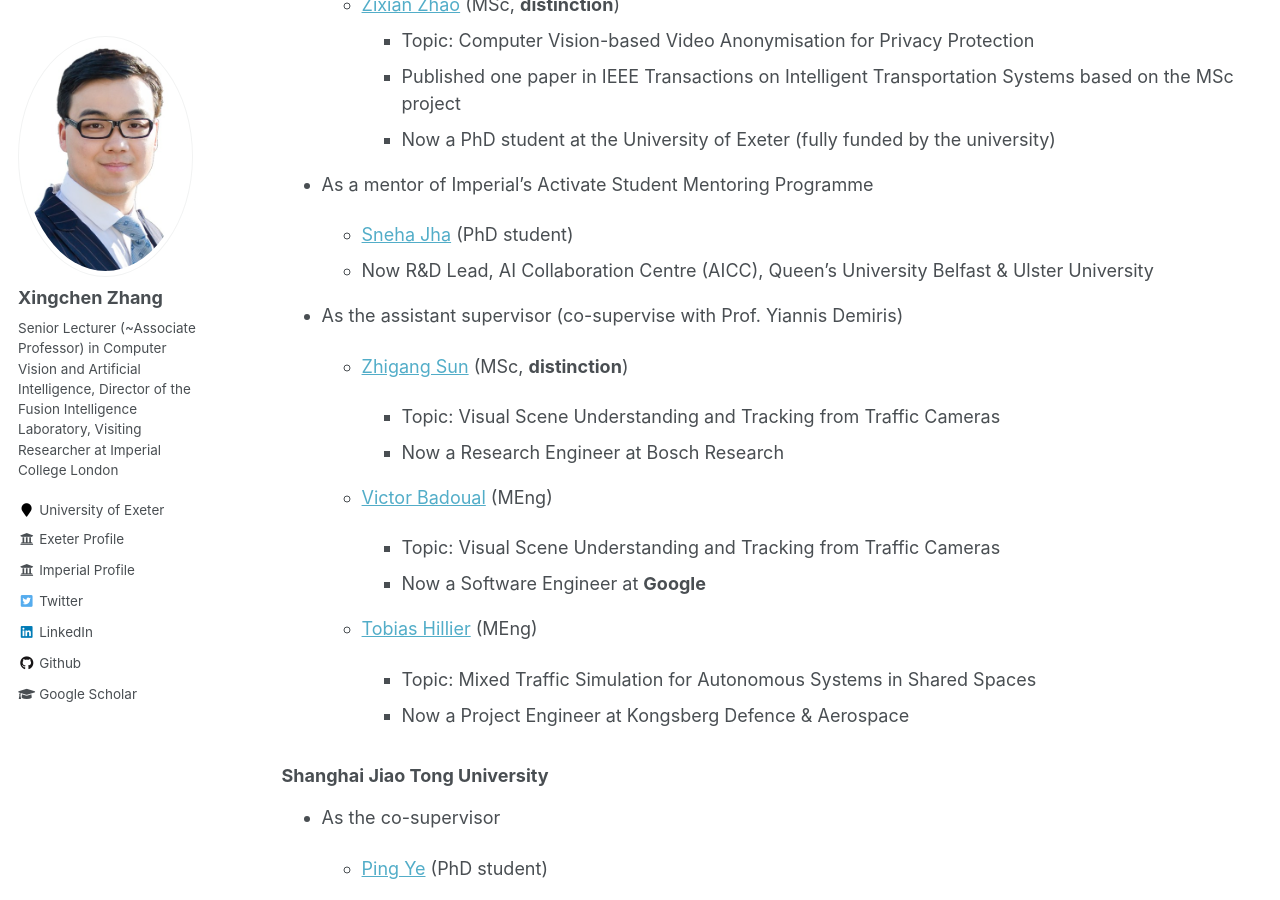
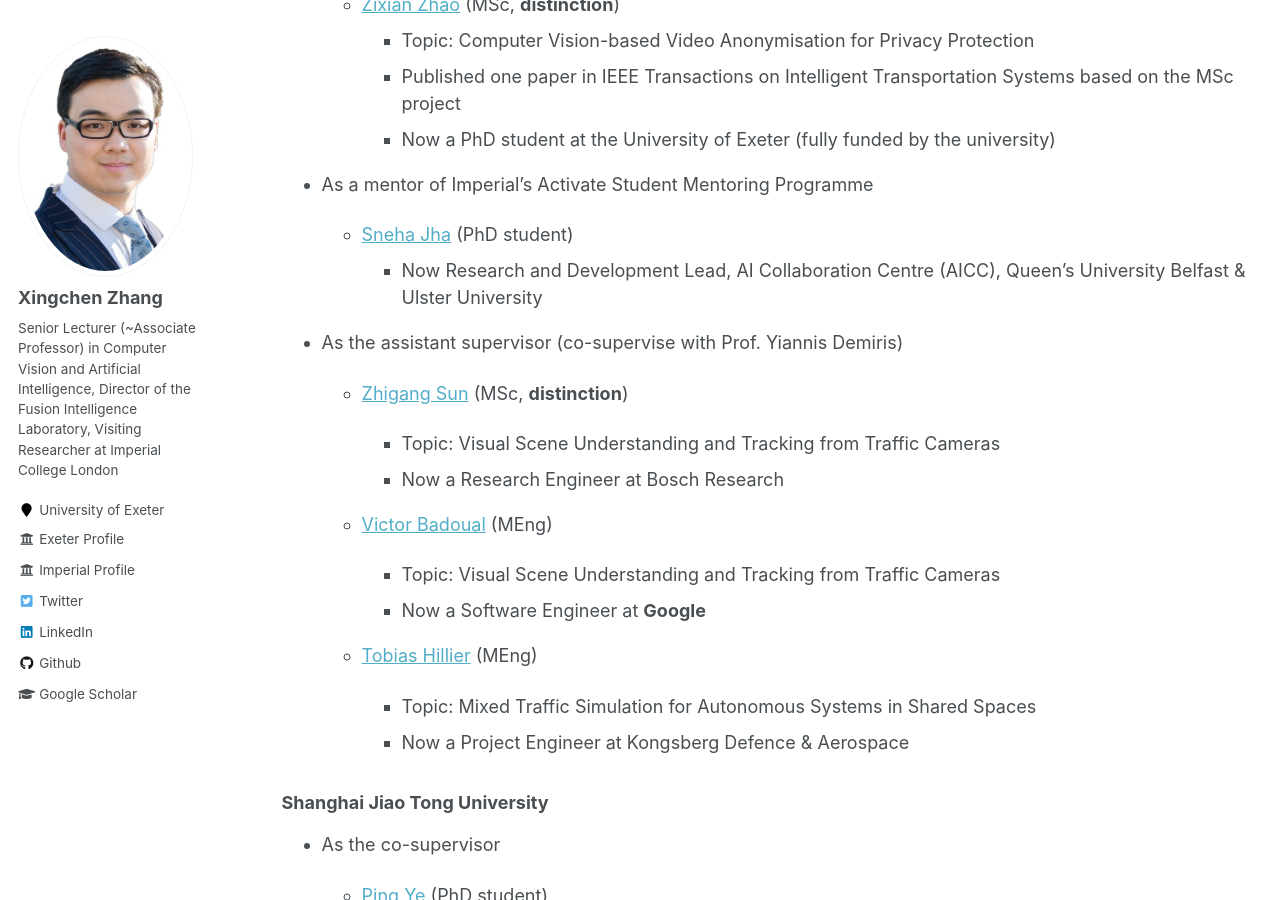
Before and after one commit to xingchenzhang/xingchenzhang.github.io, a Jekyll site: the page built from _pages/team.md, in a window 1280 px wide and 900 px high, scrolled down 1696 px. Built offline with Jekyll 4.4.1, drawn with Linux system fonts in a browser that asks for light colours.

Commit message:
update team

```diff
--- a/_pages/team.md
+++ b/_pages/team.md
@@ -63,8 +63,8 @@ I was the primary supervisor of one MSc student in Applied Machine Learning at t
 
 - As a mentor of Imperial’s Activate Student Mentoring Programme
 
-  - [Sneha Jha](https://profiles.imperial.ac.uk/sneha.jha20) (PhD student)
-  - Now R&D Lead, AI Collaboration Centre (AICC),  Queen's University Belfast & Ulster University
+  - [Sneha Jha](https://www.qub.ac.uk/schools/eeecs/Connect/Staff/BusinessCard/?name=s.jha) (PhD student)
+    - Now Research and Development Lead, AI Collaboration Centre (AICC),  Queen's University Belfast & Ulster University
 
 - As the assistant supervisor (co-supervise with Prof.  Yiannis Demiris)
 
```
